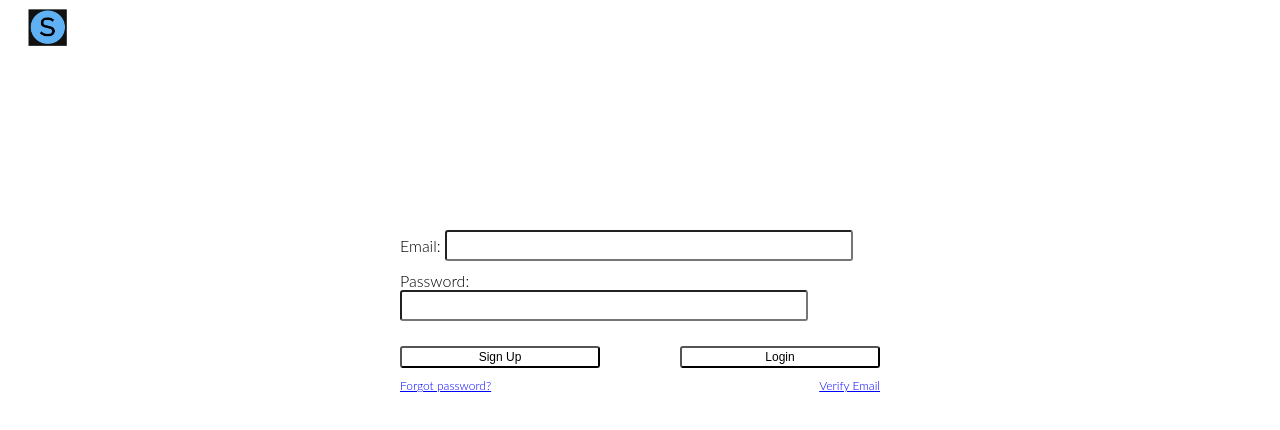
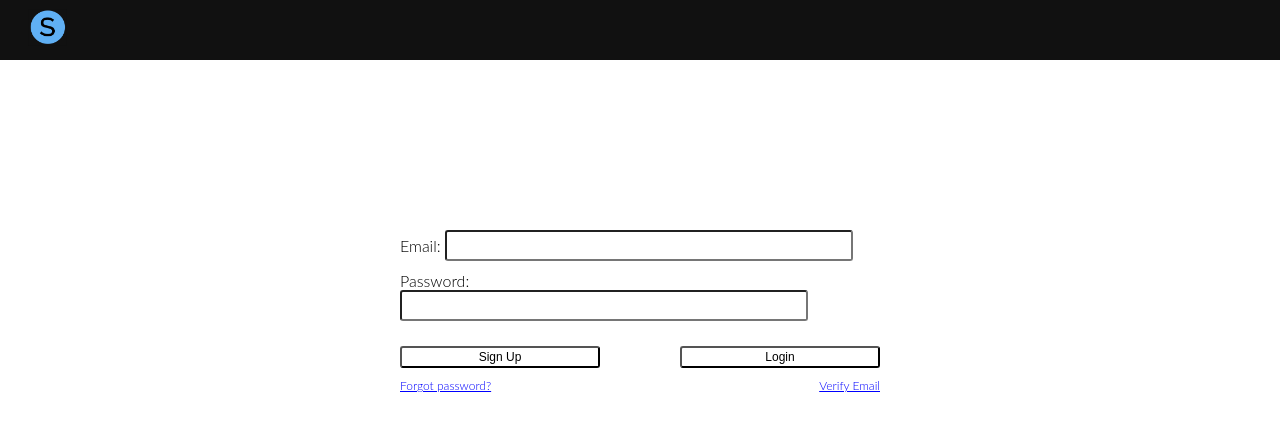
Before and after one commit to Sai-M021/Safedemic, a plain HTML site: page login.html in a window 1280 px wide. Drawn offline with nearby package versions, Linux system fonts and the light colour scheme; no server answers.

Commit message:
Revert "."
This reverts commit 6c65598758e08a29291b34731edf14c3061f1ae9.

```diff
--- a/GlobalStyleSheet.css
+++ b/GlobalStyleSheet.css
@@ -26,7 +26,7 @@ body {
 }
 
 .navigation {
-  background-color: white;
+  background-color: #111;
   overflow: hidden;
 }
 
@@ -36,7 +36,7 @@ body {
   padding: 12px 5px 8px 32px;
   text-decoration: none;
   font-size: 25px;
-  color: black;
+  color: #818181;
 }
 .navigation .logo {
     padding-top: 0px;
@@ -46,7 +46,7 @@ body {
 }
 
 .navigation a:hover {
-  color: #818181;
+  color: #f1f1f1;
 }
 
 .navigation .closebtn {
```
